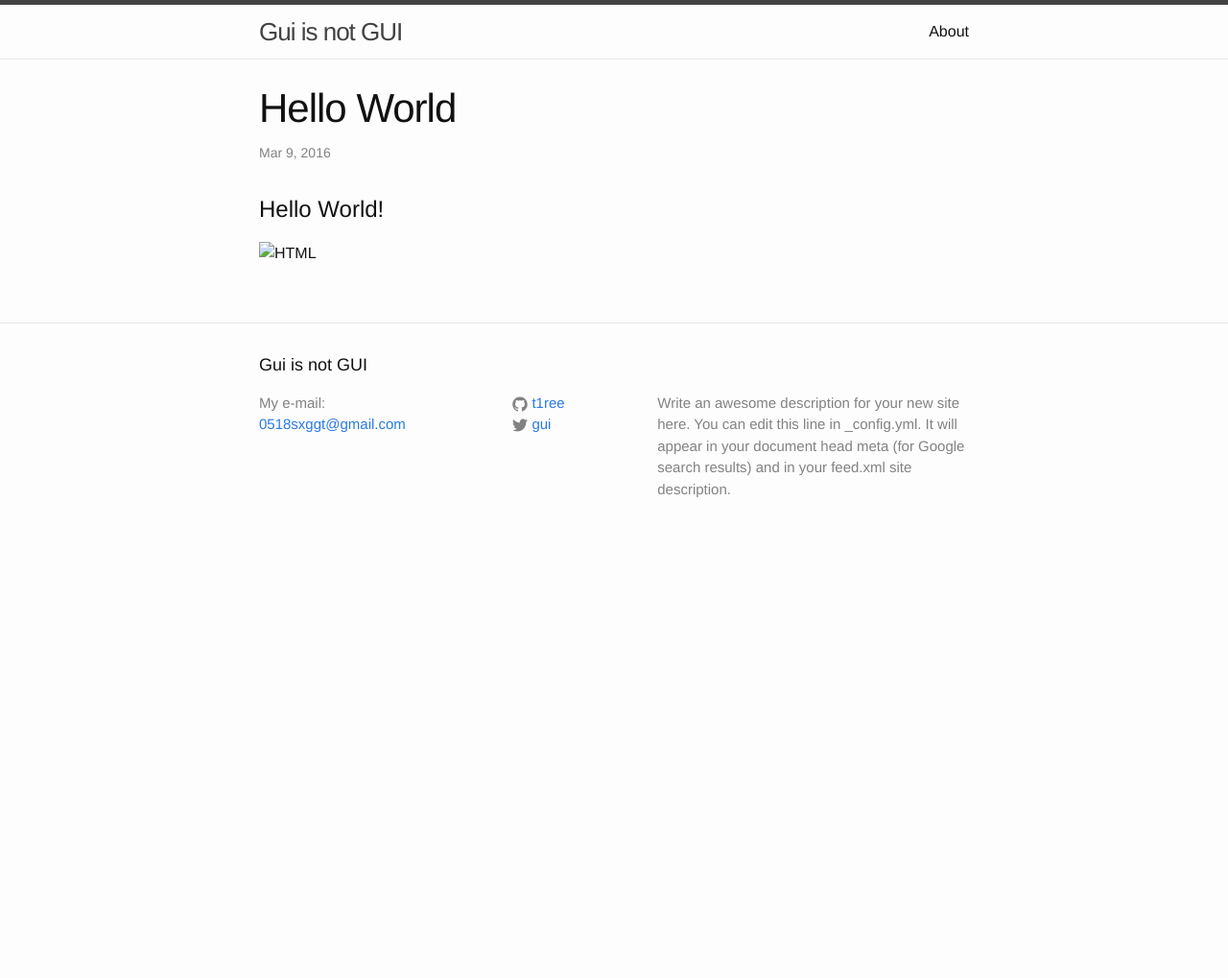
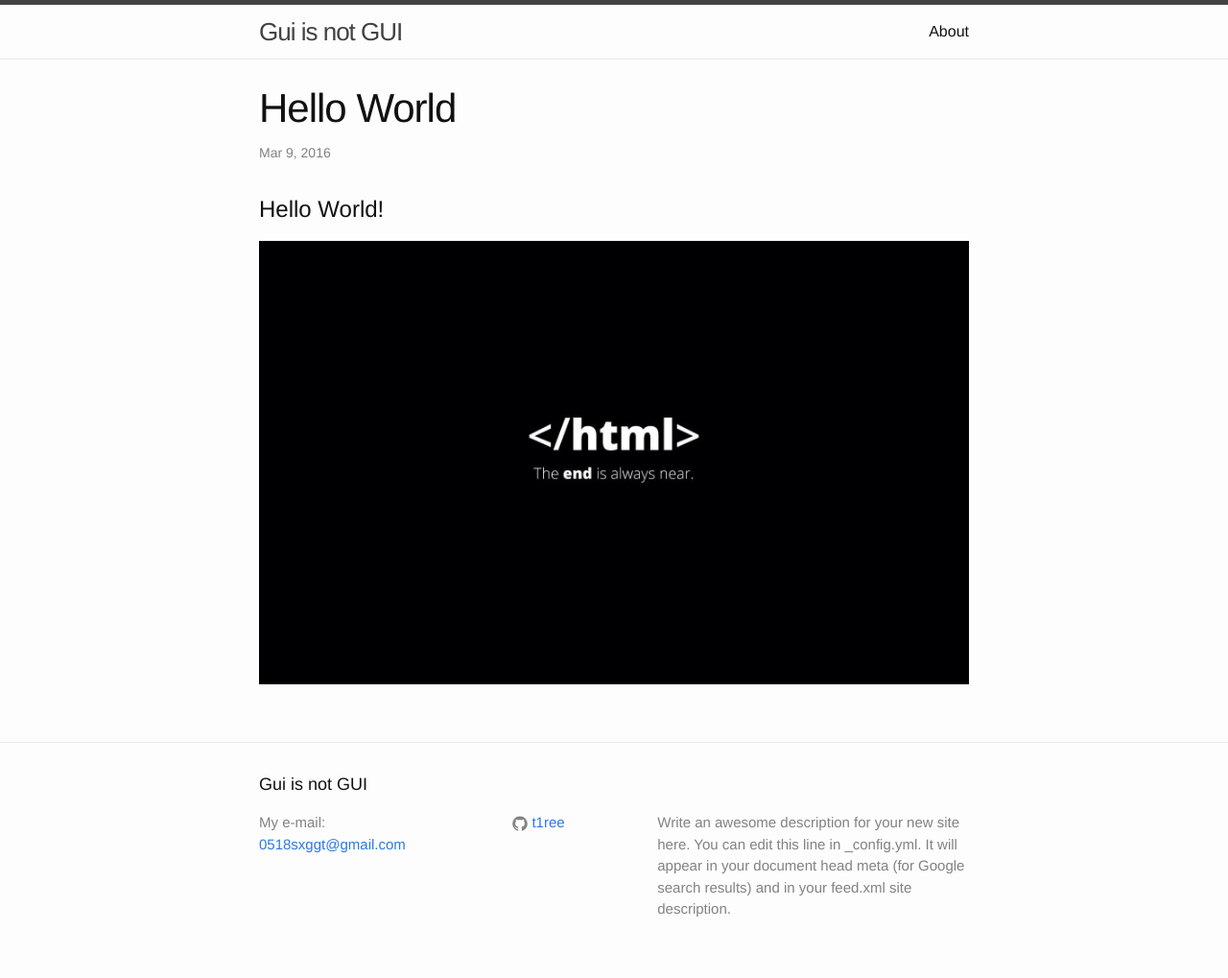
Before and after one commit to t1ree/t1ree.github.io, a Jekyll site: the page built from _posts/2016-03-09-hello-world.markdown, in a window 1280 px wide. Shown: the whole page at 96% size. Built offline with Jekyll 4.4.1, drawn with Linux system fonts in a browser that asks for light colours; before the commit the page ends 900 px from its top, so only the background shows below that.

Commit message:
add /images

```diff
--- a/_config.yml
+++ b/_config.yml
@@ -13,8 +13,8 @@ description: > # this means to ignore newlines until "baseurl:"
   line in _config.yml. It will appear in your document head meta (for
   Google search results) and in your feed.xml site description.
 baseurl: "" # the subpath of your site, e.g. /blog
-url: "http://yourdomain.com" # the base hostname & protocol for your site
-twitter_username: gui
+url: "http://t1ree.github.io" # the base hostname & protocol for your site
+twitter_username:
 github_username:  t1ree
 
 # Build settings
--- a/_posts/2016-03-09-hello-world.markdown
+++ b/_posts/2016-03-09-hello-world.markdown
@@ -5,4 +5,4 @@ categories: jekyll update
 ---
 
 # Hello World!
-![HTML](/images/html.jpg "HTML")
+![HTML]({{ site.url }}/images/html.jpg "HTML")
```
Also changed, not shown: images/html.jpg (added).
